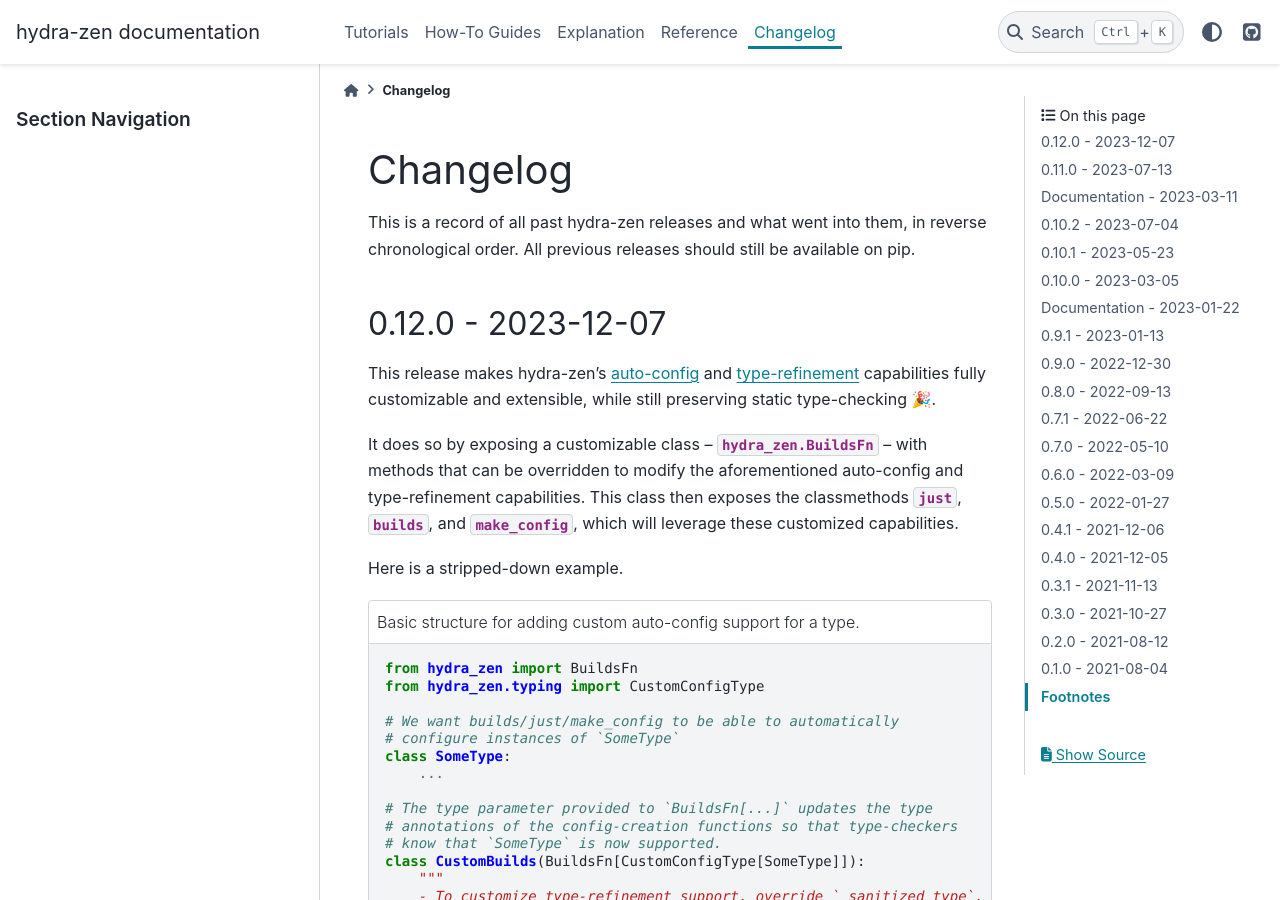
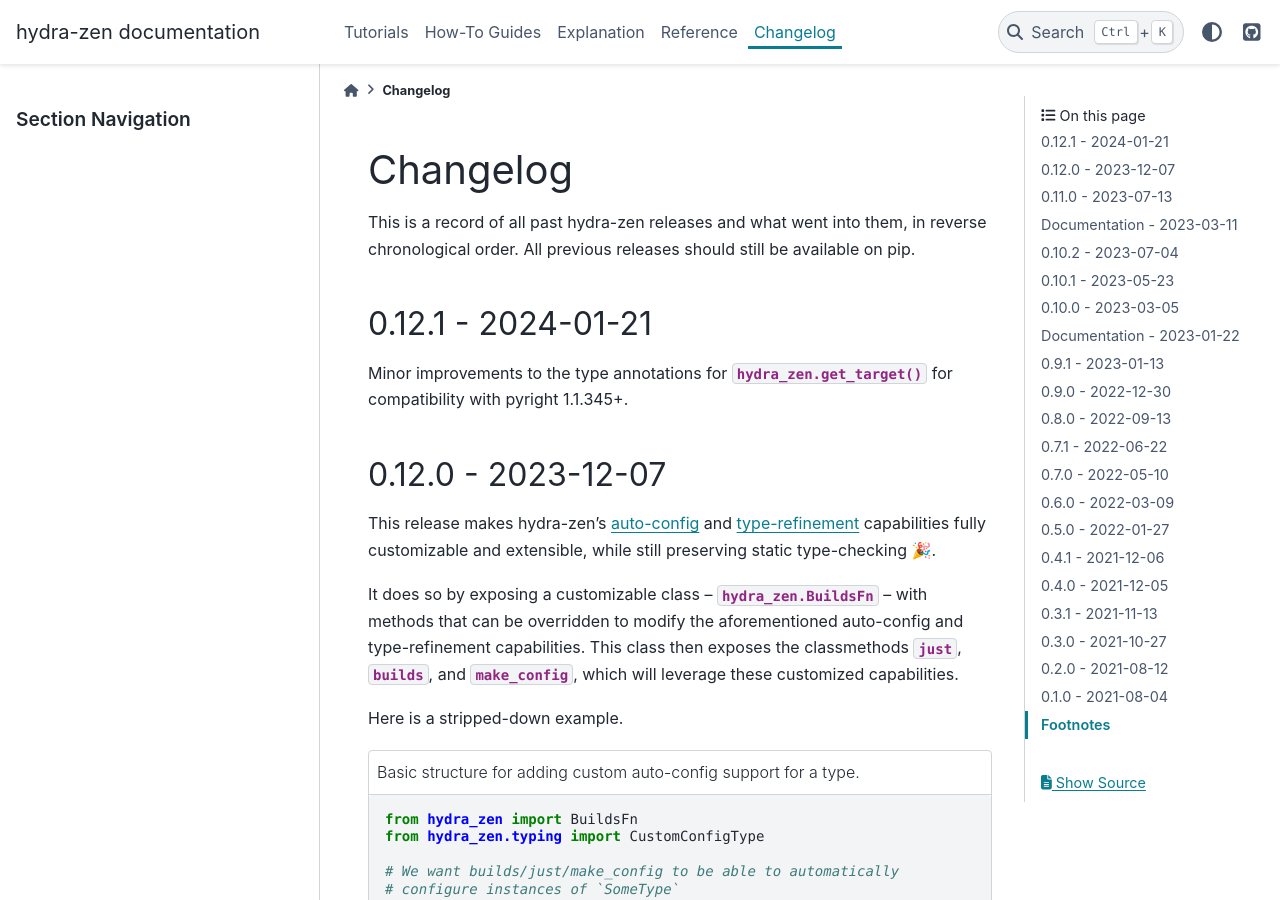
Before and after one commit to mit-ll-responsible-ai/hydra-zen, a Sphinx documentation site: the page built from docs/source/changes.rst, in a window 1280 px wide and 900 px high. Built offline with Sphinx 7.4.7 and the PyData theme 0.15.4, drawn with Linux system fonts in a browser that asks for light colours; the version number could not be read and is left out.

Commit message:
Update docs for v0.12.1

```diff
--- a/docs/source/changes.rst
+++ b/docs/source/changes.rst
@@ -9,6 +9,13 @@ This is a record of all past hydra-zen releases and what went into them, in reve
 chronological order. All previous releases should still be available on pip.
 
 .. _v0.12.0:
+
+-------------------
+0.12.1 - 2024-01-21
+-------------------
+
+Minor improvements to the type annotations for :func:`hydra_zen.get_target` for
+compatibility with pyright 1.1.345+.
 
 -------------------
 0.12.0 - 2023-12-07
```
